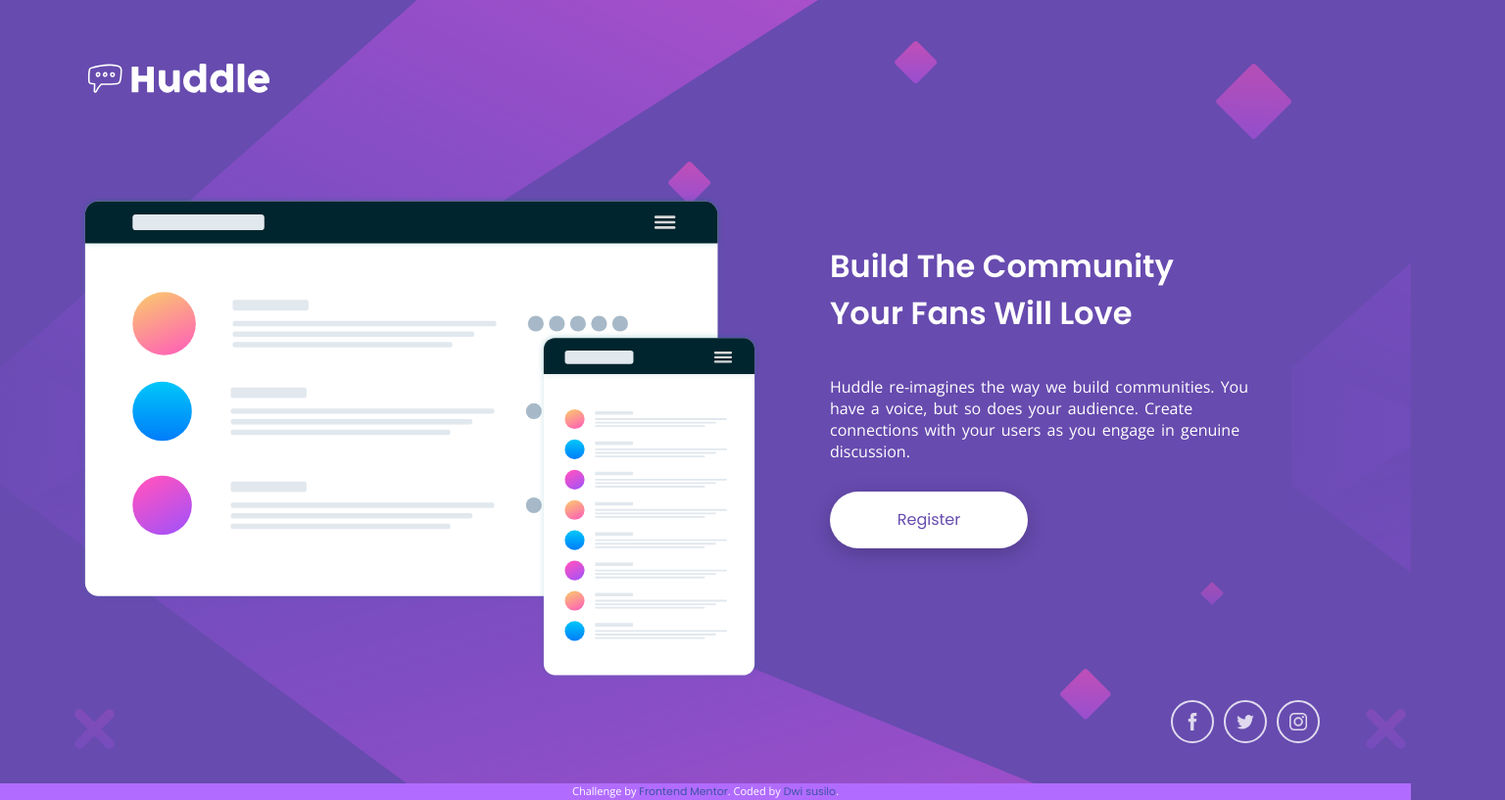
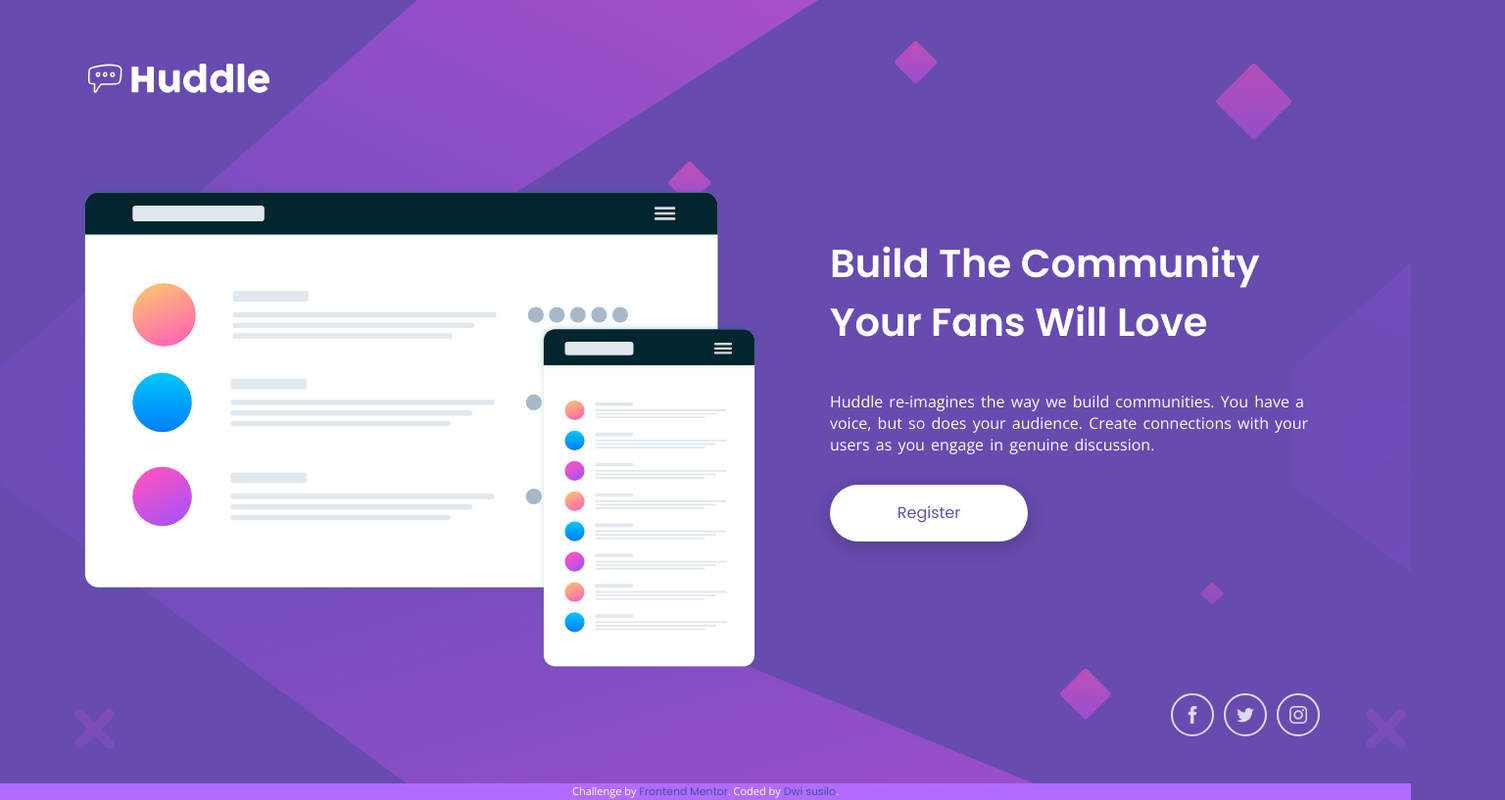
Before and after one commit to dwi312/huddle-landing-page-with-single-introductory-section-master, a plain HTML site: page index.html in a window 1536 px wide. Shown: the whole page at 98% size. Drawn offline with nearby package versions, Linux system fonts and the light colour scheme.

Commit message:
ganti font size text title

```diff
--- a/assets/cs/style.css
+++ b/assets/cs/style.css
@@ -304,7 +304,7 @@ footer
         width: 1280px;
         height: 696px;
         grid-template-rows: 32px 560px;
-        row-gap: 104px;
+        row-gap: 95px;
         margin: 64px 80px 40px;
 
     }
@@ -326,13 +326,13 @@ footer
         align-items: flex-start;
     }
     .text__title {
-        width: 80%;
+        width: 100%;
         margin-top: 48px;
-        font-size: 32px;
+        font-size: 40px;
         text-align: left;
     }
     .text__description {
-        width: 90%;
+        width: 100%;
         text-align: left;
         margin-top: 40px;
         text-indent: 0em;
```
